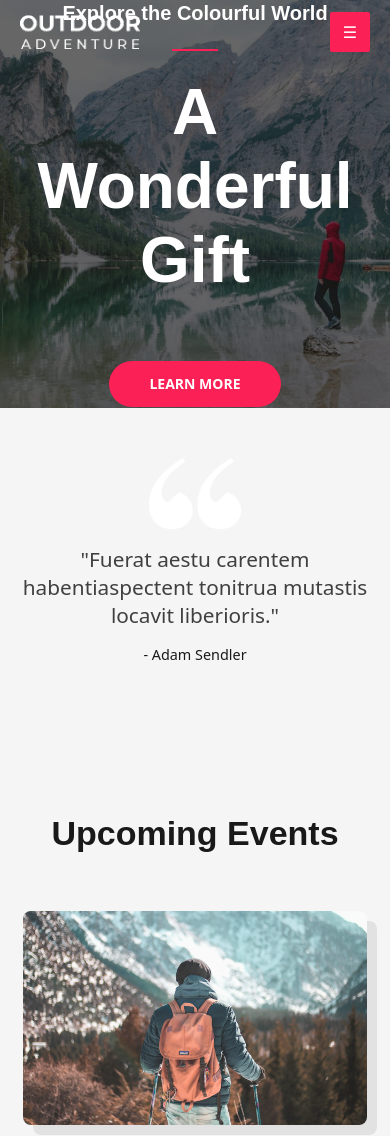
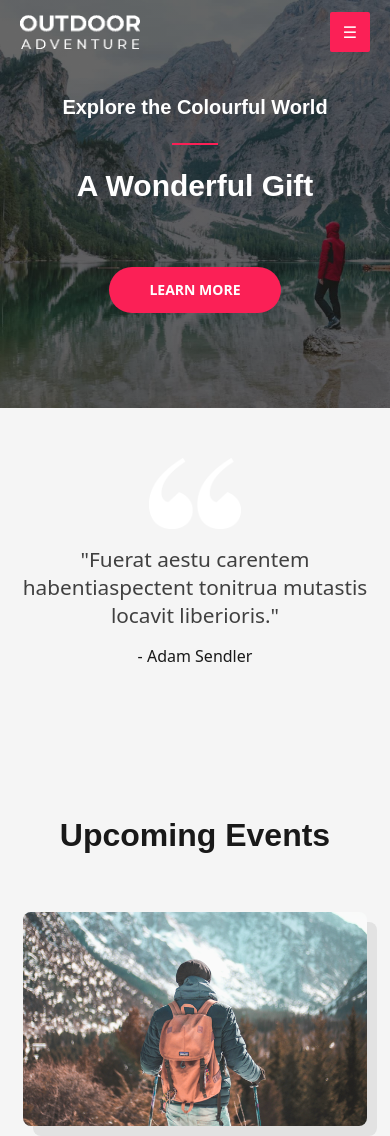
Before and after one commit to nerawww/outdoor-adventure, a plain HTML site: page index.html in a window 390 px wide. Shown: the top 1136 px of the page. Drawn offline with Linux system fonts and the light colour scheme; a web font is replaced by a local one.

Commit message:
outdoor-adventure-04

```diff
--- a/css/pages/home.css
+++ b/css/pages/home.css
@@ -254,19 +254,19 @@ main article h5 {
 
 @media (max-width: 921px) {
 
-    p {
+    header p {
         font-size: 0.9rem;
     }
 
-    h1 {
+    header h1 {
         font-size: 2.75rem;
     }
 
-    h2 {
+    main h2 {
         font-size: 2rem;
     }
 
-    h5 {
+    main h5 {
         font-size: 1rem;
     }
 
@@ -374,15 +374,15 @@ main article h5 {
 
 @media (max-width: 544px) {
 
-    h1 {
+    header {
+        height: 408px;
+    }
+
+    header h1 {
         font-size: 1.875rem;
     }
 
-    h2 {
+    header h2 {
         font-size: 1.5rem;
     }
-
-    header {
-        height: 408px;
-    }
 }
```
